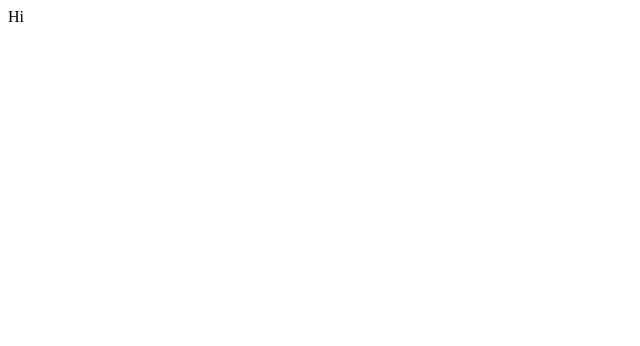
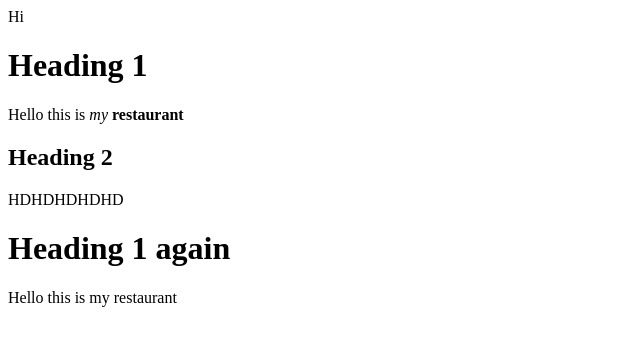
Before and after one commit to mpaulmichael/lab-12-html, a plain HTML site: page index.html in a window 1280 px wide. Shown: the whole page, without its empty margins (0-640 px from the left). Drawn offline with Linux system fonts and the light colour scheme.

Commit message:
editted textmate file

```diff
--- a/index.html
+++ b/index.html
@@ -5,5 +5,11 @@
 </head>
 <body>
 	Hi
+	<h1>Heading 1</h1>
+	<p>Hello this is <em>my</em> <strong>restaurant</strong></p>
+	<h2>Heading 2</h2>
+		<p>HDHDHDHDHD</p>
+	<h1>Heading 1 again</h1>
+	<p>Hello this is my restaurant</p>
 </body>
 </html>
```
